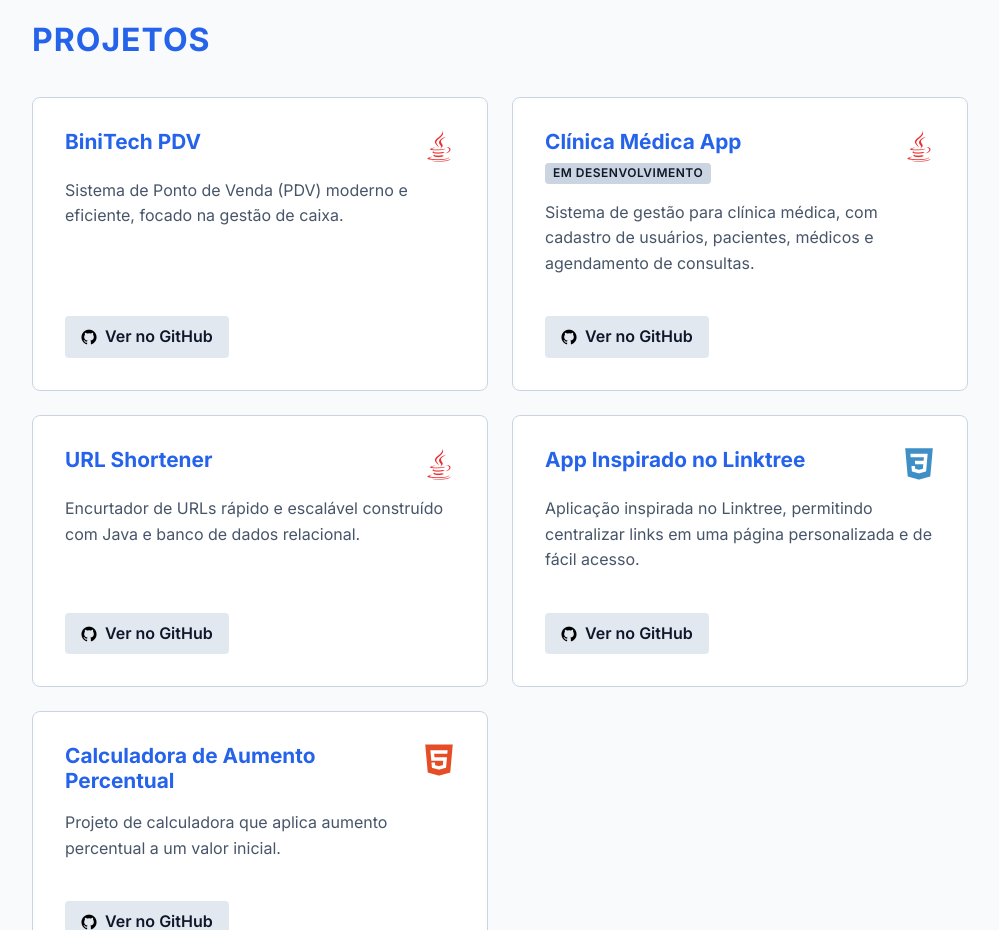
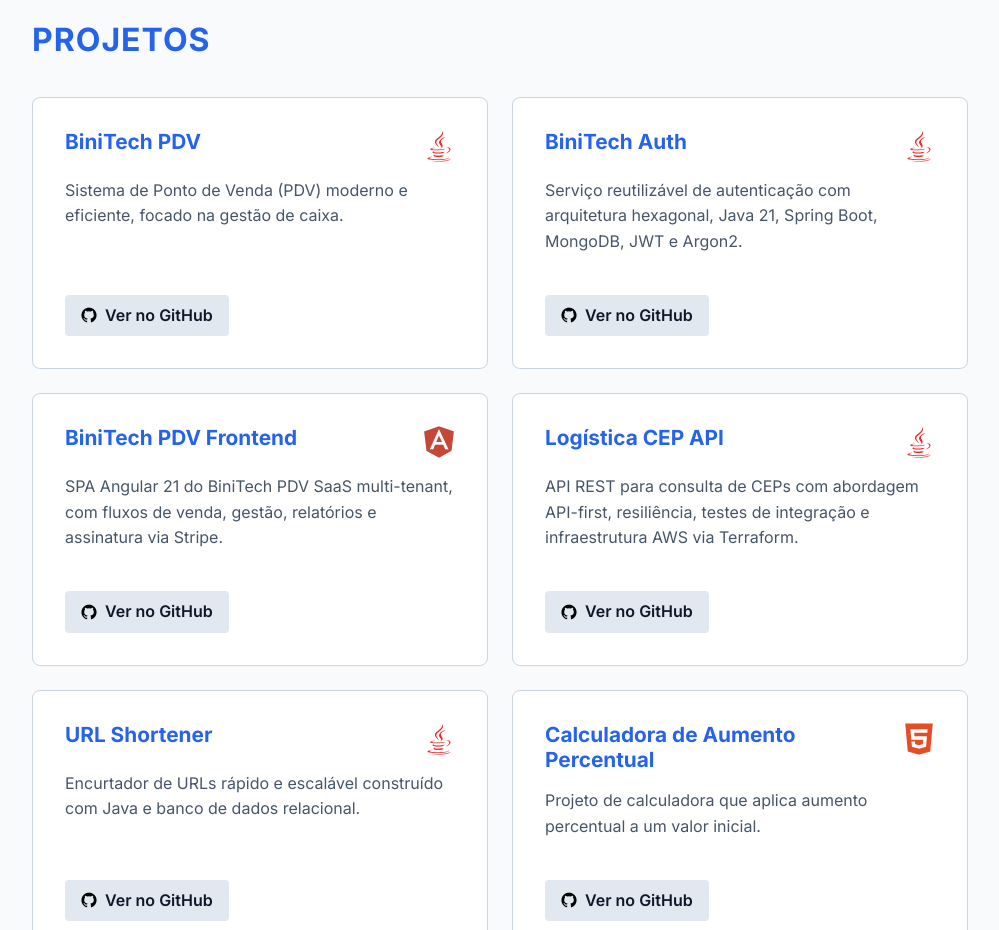
Before and after one commit to niicsz/portfolio-v2, an Angular app: page / in a window 1280 px wide. Shown: the part 2680-3610 px from the top of the page, without its empty margins (140-1139 px from the left). Built offline with nearby package versions, Linux system fonts and the light colour scheme.

Commit message:
feat: refresh featured projects

```diff
--- a/src/app/app.component.ts
+++ b/src/app/app.component.ts
@@ -50,11 +50,12 @@ export class AppComponent implements OnInit {
     { title: 'Privacidade e Proteção de Dados (LGPD)', issuer: 'Senai São Paulo', date: 'Mar 2023', icon: 'fas fa-user-shield' }
   ];
 
-  projetos = [
+  projetos: { name: string; description: string; url: string; icon: string; inDevelopment?: boolean }[] = [
     { name: 'BiniTech PDV', description: 'Sistema de Ponto de Venda (PDV) moderno e eficiente, focado na gestão de caixa.', url: 'https://github.com/niicsz/BiniTech-PDV', icon: 'devicon-java-plain colored' },
-    { name: 'Clínica Médica App', description: 'Sistema de gestão para clínica médica, com cadastro de usuários, pacientes, médicos e agendamento de consultas.', url: 'https://github.com/niicsz/clinica-medica', icon: 'devicon-java-plain colored', inDevelopment: true },
+    { name: 'BiniTech Auth', description: 'Serviço reutilizável de autenticação com arquitetura hexagonal, Java 21, Spring Boot, MongoDB, JWT e Argon2.', url: 'https://github.com/niicsz/BiniTech-Auth', icon: 'devicon-java-plain colored' },
+    { name: 'BiniTech PDV Frontend', description: 'SPA Angular 21 do BiniTech PDV SaaS multi-tenant, com fluxos de venda, gestão, relatórios e assinatura via Stripe.', url: 'https://github.com/niicsz/BiniTech-PDV-frontend', icon: 'devicon-angularjs-plain colored' },
+    { name: 'Logística CEP API', description: 'API REST para consulta de CEPs com abordagem API-first, resiliência, testes de integração e infraestrutura AWS via Terraform.', url: 'https://github.com/niicsz/cep-api', icon: 'devicon-java-plain colored' },
     { name: 'URL Shortener', description: 'Encurtador de URLs rápido e escalável construído com Java e banco de dados relacional.', url: 'https://github.com/niicsz/url-shortener', icon: 'devicon-java-plain colored' },
-    { name: 'App Inspirado no Linktree', description: 'Aplicação inspirada no Linktree, permitindo centralizar links em uma página personalizada e de fácil acesso.', url: 'https://github.com/niicsz/App-Inspirado-Linktree', icon: 'devicon-css3-plain colored' },
     { name: 'Calculadora de Aumento Percentual', description: 'Projeto de calculadora que aplica aumento percentual a um valor inicial.', url: 'https://github.com/niicsz/Calculadora-de-Aumento-Percentual', icon: 'devicon-html5-plain colored' }
   ];
 
```
